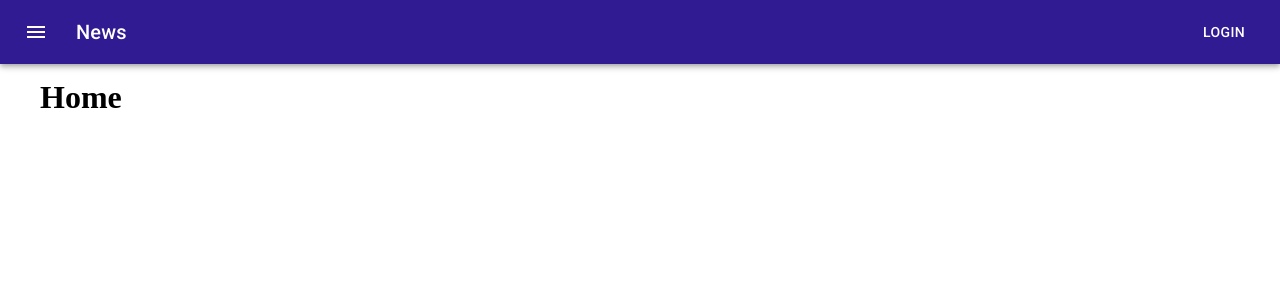
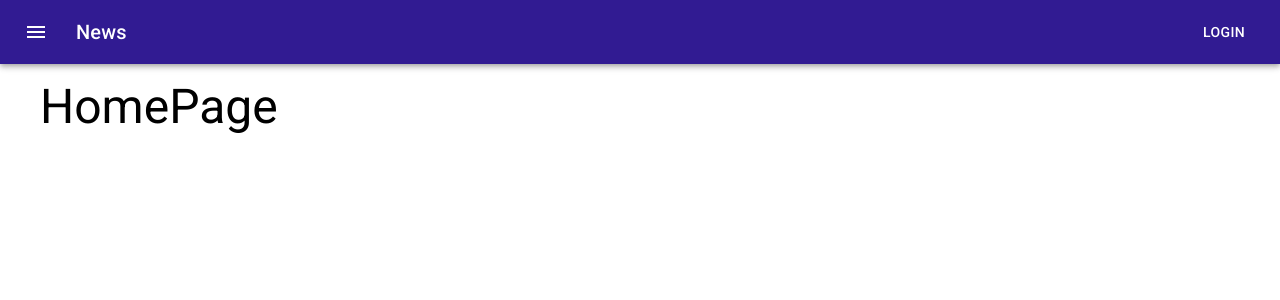
Before and after one commit to PauloHPMKT/projeto-estudo-react-js, a React (Create React App) app: page / in a window 1280 px wide. Shown: the top 300 px of the page. Built offline with nearby package versions, Linux system fonts and the light colour scheme.

Commit message:
abstraindo templates de titulo

```diff
--- a/src/App.jsx
+++ b/src/App.jsx
@@ -2,13 +2,16 @@ import { Routes, Route } from 'react-router-dom'
 import Home from './pages/Home'
 import Customers from './pages/Customers'
 import TemplateDefault from './Templates/Default'
+import Page from './Templates/Page'
+
+
 
 function App() {
   return (
     <TemplateDefault>
       <Routes>
-        <Route path="/" element={<Home />} />
-        <Route path="/customers" element={<Customers />} />
+        <Route path="/" element={<Page title="HomePage" Component={Home}/>} />
+        <Route path="/customers" element={<Page title="Customers" Component={Customers}/>} />
       </Routes>
     </TemplateDefault>
   )
--- /dev/null
+++ b/src/Templates/Page.jsx
@@ -0,0 +1,14 @@
+import { Typography } from "@mui/material"
+
+const Page = ({ title, Component }) => {
+  return(
+    <>
+      <Typography variant="h3">
+        {title}
+      </Typography>
+      <Component />
+    </>
+  )
+}
+
+export default Page
--- a/src/pages/Customers.jsx
+++ b/src/pages/Customers.jsx
@@ -17,8 +17,6 @@ const Customers = () => {
   }, [])
 
   return(
-    <>
-      <h1>Customers</h1>
     <Grid container>
     {
       customers.map(item => (
@@ -33,7 +31,6 @@ const Customers = () => {
       ))
     }
     </Grid>
-    </>
   )
 }
 
--- a/src/pages/Home.jsx
+++ b/src/pages/Home.jsx
@@ -1,7 +1,8 @@
 
 const Home = () => {
   return(
-    <h1>Home</h1>
+    <>
+    </>
   )
 }
 
```
Lines whose indentation alone changed are shown as unchanged.
